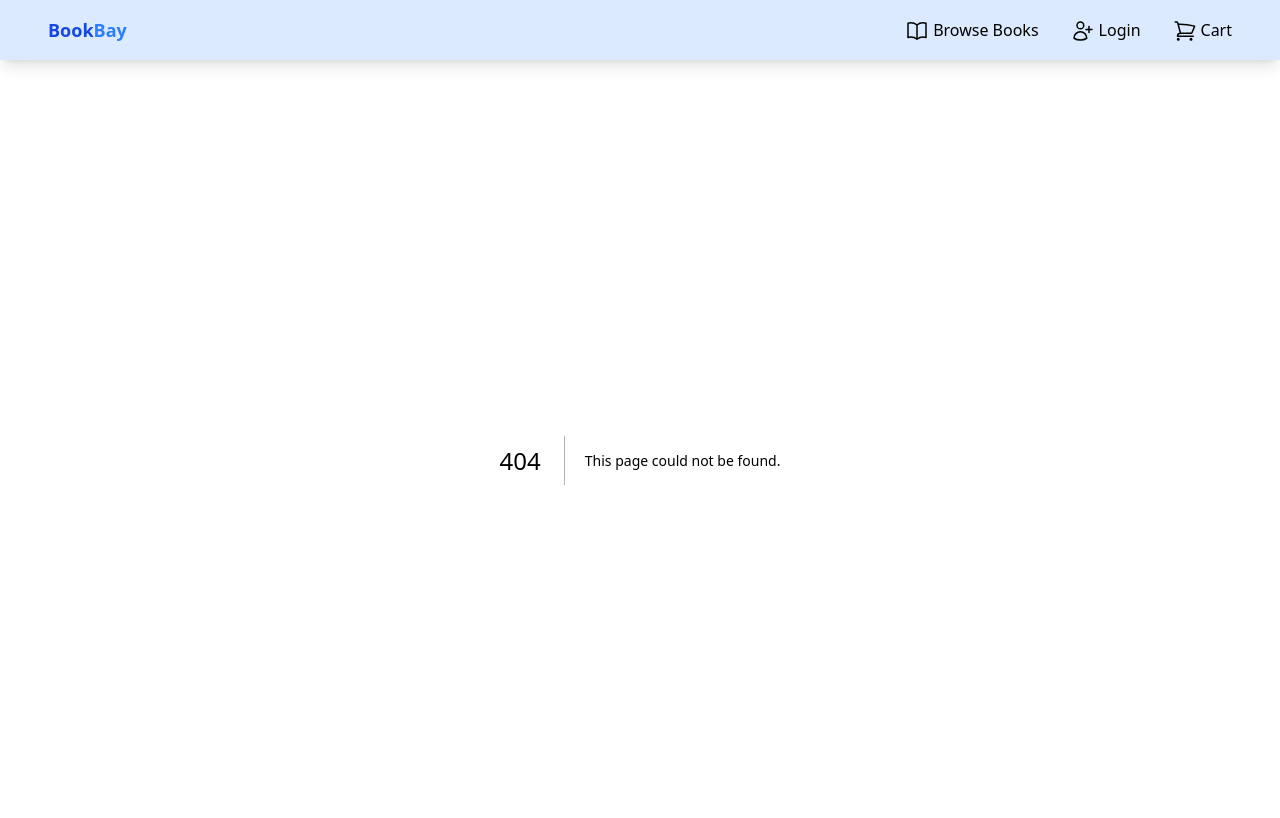
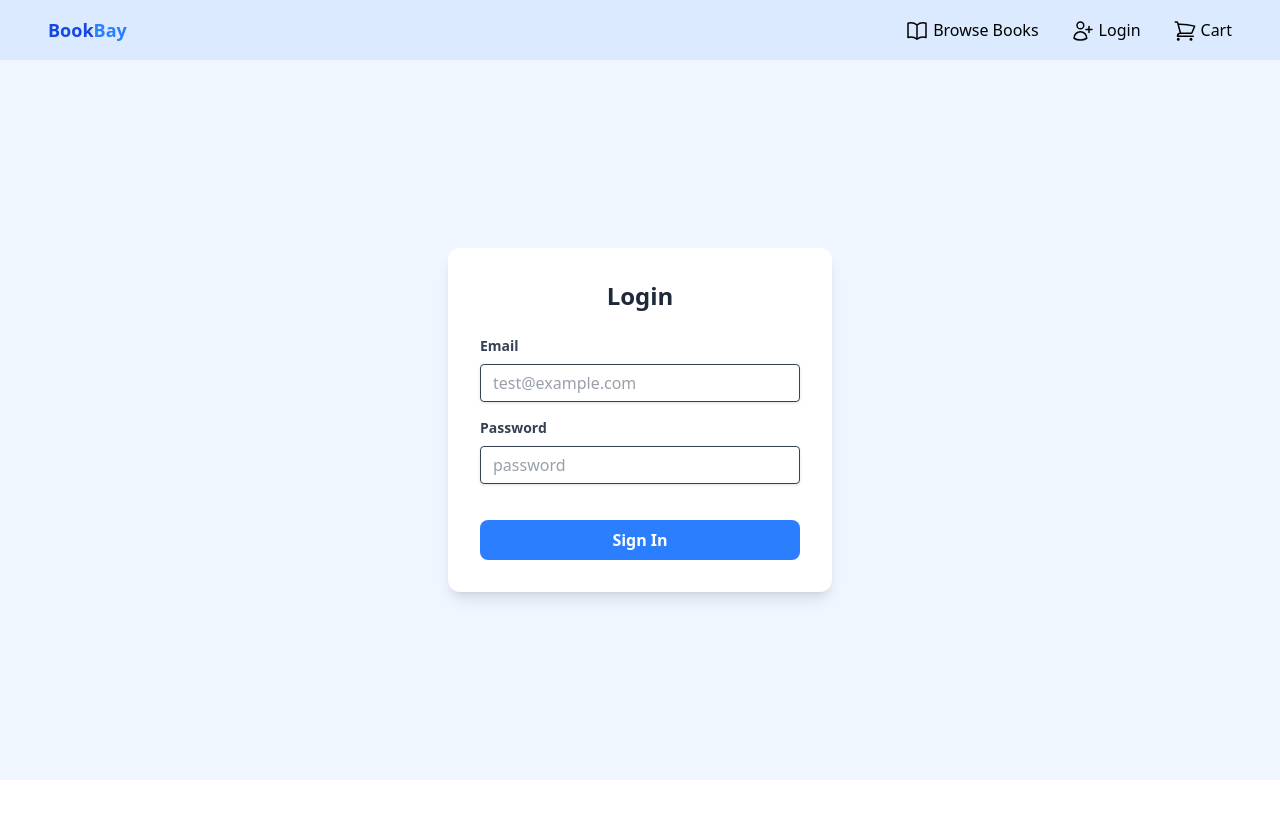
Before and after one commit to vikram42003/book-bay, a Next.js app: page /login in a window 1280 px wide. Before the commit this address had no page. Shown: the top 818 px of the page. Built offline with nearby package versions, Linux system fonts and the light colour scheme.

Commit message:
feat: update userStore to perfrom login, logout, register functions too

```diff
--- /dev/null
+++ b/app/login/page.tsx
@@ -0,0 +1,74 @@
+"use client";
+
+import { useUserStore } from "@/stores/storeProvider";
+import { useRouter } from "next/navigation";
+import { useState } from "react";
+
+export default function LoginPage() {
+  const router = useRouter();
+  const login = useUserStore((state) => state.user);
+  const [email, setEmail] = useState("");
+  const [password, setPassword] = useState("");
+  const [error, setError] = useState("");
+
+  const handleSubmit = (e: React.FormEvent<HTMLFormElement>) => {
+    e.preventDefault();
+    setError("");
+
+    if (!email || !password) {
+      setError("Email and password are required.");
+      return;
+    }
+
+    // Dummy validation for demonstration
+    if (email === "test@example.com" && password === "password") {
+      login({ name: "Test User", email });
+      router.push("/");
+    } else {
+      setError("Invalid email or password.");
+    }
+  };
+
+  return (
+    <div className="min-h-[calc(100vh-80px)] flex items-center justify-center bg-blue-50 px-4">
+      <div className="bg-white p-8 rounded-xl shadow-lg w-full max-w-sm">
+        <h1 className="text-2xl font-bold text-center text-gray-800 mb-6">Login</h1>
+        <form onSubmit={handleSubmit} noValidate>
+          {error && <p className="text-red-500 text-sm text-center mb-4">{error}</p>}
+          <div className="mb-4">
+            <label htmlFor="email" className="block text-gray-700 text-sm font-bold mb-2">
+              Email
+            </label>
+            <input
+              type="email"
+              id="email"
+              value={email}
+              onChange={(e) => setEmail(e.target.value)}
+              className="shadow-sm appearance-none border rounded w-full py-2 px-3 text-gray-700 leading-tight focus:outline-none focus:ring-2 focus:ring-blue-400"
+              placeholder="test@example.com"
+            />
+          </div>
+          <div className="mb-6">
+            <label htmlFor="password" className="block text-gray-700 text-sm font-bold mb-2">
+              Password
+            </label>
+            <input
+              type="password"
+              id="password"
+              value={password}
+              onChange={(e) => setPassword(e.target.value)}
+              className="shadow-sm appearance-none border rounded w-full py-2 px-3 text-gray-700 mb-3 leading-tight focus:outline-none focus:ring-2 focus:ring-blue-400"
+              placeholder="password"
+            />
+          </div>
+          <button
+            type="submit"
+            className="w-full bg-blue-500 hover:bg-blue-600 text-white font-bold py-2 px-4 rounded-lg focus:outline-none focus:shadow-outline transition-colors"
+          >
+            Sign In
+          </button>
+        </form>
+      </div>
+    </div>
+  );
+}
--- a/components/HomePage/Book.tsx
+++ b/components/HomePage/Book.tsx
@@ -15,7 +15,7 @@ const Book = ({ book }: { book: BookType }) => {
   return (
     <div className="bg-blue-50 p-6 rounded-xl shadow-[2px_2px_5px_5px_#deeafc] flex flex-col justify-between">
       <div className="h-72 w-full relative">
-        <Image src={book.image} alt={`Image of ${book.title}`} fill className="object-cover rounded-md p-4" />
+        <Image src={book.image} alt={`Image of ${book.title}`} fill className="object-cover rounded-md px-4" />
       </div>
 
       <div className="mt-2 text-sm flex flex-col">
@@ -28,7 +28,7 @@ const Book = ({ book }: { book: BookType }) => {
         {quantity === 0 ? (
           <button
             onClick={() => addItem(book.id, book.price)}
-            className="w-full bg-blue-500 hover:bg-blue-600 text-white font-medium py-2 px-4 rounded-lg transition-colors"
+            className="w-full border-2 border-blue-500 hover:bg-blue-500 text-blue-700 hover:text-white font-medium py-2 px-4 rounded-lg transition-colors"
           >
             Add to Cart
           </button>
@@ -36,8 +36,8 @@ const Book = ({ book }: { book: BookType }) => {
           <div className="flex items-center justify-center gap-3">
             <button
               onClick={() => removeItem(book.id)}
-              className="w-10 h-10 flex items-center justify-center rounded-full bg-blue-500 hover:bg-blue-600 text-white transition-colors"
-              aria-label="Decrease quantity"
+              className="w-10 h-10 flex items-center justify-center rounded-full border-2 border-blue-500 text-blue-700 hover:bg-blue-500 hover:text-white transition-colors"
+              aria-label="Decrease quantity by one"
             >
               <MinusIcon className="w-5 h-5" />
             </button>
@@ -47,10 +47,12 @@ const Book = ({ book }: { book: BookType }) => {
             <button
               onClick={() => addItem(book.id, book.price)}
               disabled={quantity >= MAX_STOCK}
-              className={`${
-                quantity >= MAX_STOCK ? "cursor-not-allowed" : "hover:bg-blue-600"
-              } w-10 h-10 flex items-center justify-center rounded-full bg-blue-500 text-white transition-colors`}
-              aria-label="Increase quantity"
+              className={`w-10 h-10 flex items-center justify-center rounded-full border-2 border-blue-500 text-blue-700 transition-colors ${
+                quantity >= MAX_STOCK
+                  ? "cursor-not-allowed bg-blue-200 text-white border-blue-200"
+                  : "hover:bg-blue-500 hover:text-white"
+              }`}
+              aria-label="Increase quantity by one"
             >
               <PlusIcon className="w-5 h-5" />
             </button>
--- a/components/HomePage/BooksGrid.tsx
+++ b/components/HomePage/BooksGrid.tsx
@@ -6,7 +6,7 @@ const BooksGrid = async () => {
   const books: BookType[] = await fetchAllBooks(300);
 
   return (
-    <div className="max-w-7xl my-12 mx-auto grid grid-cols-4 gap-12">
+    <div className="max-w-7xl my-16 mx-auto grid grid-cols-4 gap-12">
       {books.map((book) => (
         <Book key={book.id} book={book} />
       ))}
--- a/components/Navbar.tsx
+++ b/components/Navbar.tsx
@@ -21,7 +21,7 @@ const Navbar = () => {
 
         {/* Left side */}
         <div className="flex items-center space-x-8">
-          <Link href="/books" className="navbar-link flex items-center gap-1">
+          <Link href="/" className="navbar-link flex items-center gap-1">
             <BookOpenIcon className="w-6 translate-y-px" />
             Browse Books
           </Link>
--- a/stores/userStore.ts
+++ b/stores/userStore.ts
@@ -1,8 +1,5 @@
 import { UserType } from "@/types/types";
 import { createStore } from "zustand/vanilla";
-
-// followed https://zustand.docs.pmnd.rs/guides/nextjs
-// + added logic for a combined store provider
 
 export type UserStoreState = {
   user: UserType | null;
@@ -10,6 +7,9 @@ export type UserStoreState = {
 
 export type UserStoreActions = {
   setUser: (user: UserType | null) => void;
+  register: (username: string, password: string, referralCode?: string) => Promise<UserType>;
+  login: (username: string, password: string) => Promise<UserType>;
+  logout: () => void;
 };
 
 export type UserStore = UserStoreState & UserStoreActions;
@@ -21,6 +21,37 @@ export const defaultInitState: UserStoreState = {
 export const createUserStore = (initState: UserStoreState = defaultInitState) => {
   return createStore<UserStore>()((set) => ({
     ...initState,
+
     setUser: (user: UserType | null) => set({ user }),
+
+    register: async (username, password, referralCode) => {
+      const res = await fetch("/api/users/register", {
+        method: "POST",
+        headers: { "Content-Type": "application/json" },
+        body: JSON.stringify({ username, password, referralCode }),
+      });
+
+      if (!res.ok) throw new Error("Failed to register user");
+
+      const user = (await res.json()) as UserType;
+      set({ user });
+      return user;
+    },
+
+    login: async (username, password) => {
+      const res = await fetch("/api/users/login", {
+        method: "POST",
+        headers: { "Content-Type": "application/json" },
+        body: JSON.stringify({ username, password }),
+      });
+
+      if (!res.ok) throw new Error("Failed to login");
+
+      const user = (await res.json()) as UserType;
+      set({ user });
+      return user;
+    },
+
+    logout: () => set({ user: null }),
   }));
 };
```
